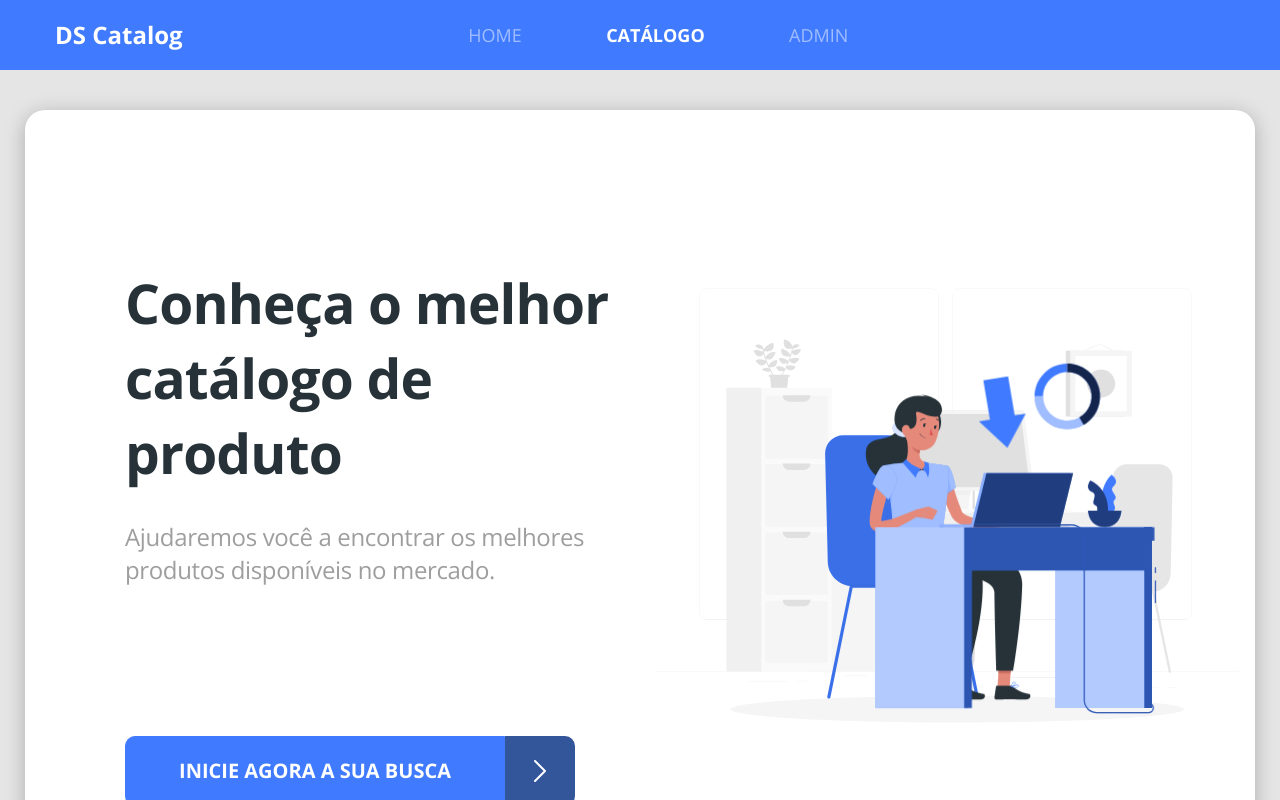
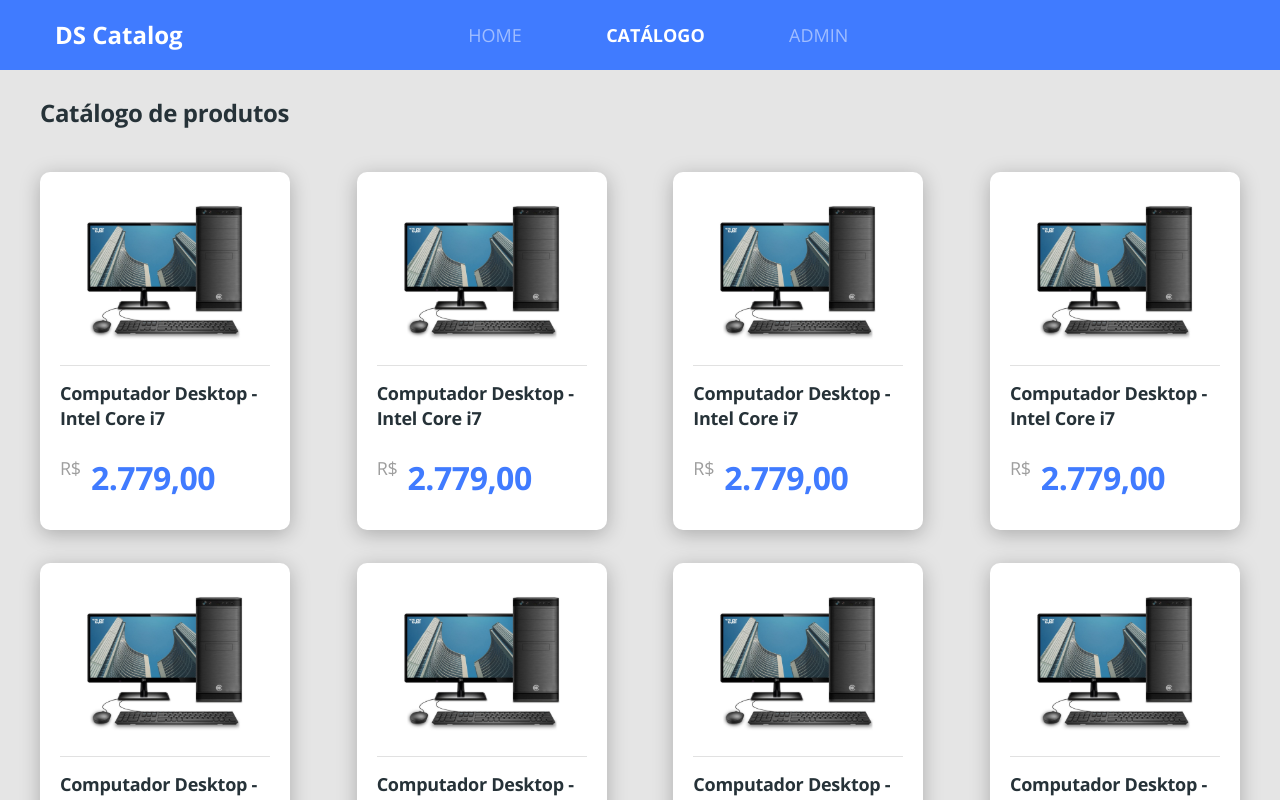
Before and after one commit to joseflexa/dscatalog-bootcamp-devsuperior, a React (Create React App) app in the folder front-web/: page /catalog in a window 1280 px wide. Shown: the top 800 px of the page. Built offline with nearby package versions, Linux system fonts and the light colour scheme.

Commit message:
Finish product listing layout

```diff
--- a/front-web/src/Routes.tsx
+++ b/front-web/src/Routes.tsx
@@ -9,7 +9,7 @@
     <BrowserRouter>
     <Navbar />
     <Switch>
-        <Route path="/">
+        <Route path="/" exact>
             <Home />
         </Route>
         <Route path="/catalog">
--- a/front-web/src/app.scss
+++ b/front-web/src/app.scss
@@ -21,3 +21,17 @@
     color: unset;
   }
 }
+
+.border-radius-20 {
+  border-radius: 20px;
+}
+
+.border-radius-10 {
+  border-radius: 10px;
+
+}
+.card-base {
+  background:  #FFF;
+  box-shadow: 0px 4px 20px rgba(0,0,0,0.25);
+
+}
--- /dev/null
+++ b/front-web/src/pages/Catalog/components/ProductCard/index.tsx
@@ -0,0 +1,24 @@
+import React from 'react';
+import {ReactComponent as ProductImage} from '../../../../core/assets/images/product.svg'
+import './styles.scss'
+
+const ProductCard = () => (
+    <div className="card-base border-radius-10 product-card">
+        <ProductImage />
+        <div className="product-info">
+            <h6 className="product-name">
+            Computador Desktop - Intel Core i7
+            </h6>
+            <div className="product-price-container">
+                <span className="product-currency">R$</span>
+                <h3 className="product-price">2.779,00</h3>
+
+            </div>
+
+        </div>
+    </div>
+
+
+);
+
+export default ProductCard;
--- /dev/null
+++ b/front-web/src/pages/Catalog/components/ProductCard/styles.scss
@@ -0,0 +1,40 @@
+.product-card {
+
+    padding: 20px 20px 30px 20px ;
+    text-align: center;
+}
+
+.product-info {
+    border-top: 1px solid #e1e1e1;
+    text-align: left;
+    padding-top: 15px;
+    margin-top: 15px;
+}
+
+.product-name {
+    font-size: 18px;
+    line-height: 25px;
+    letter-spacing: -0.015em;
+
+}
+
+.product-price-container {
+    margin-top: 25px;
+    display: flex;
+}
+
+.product-currency {
+    font-size: 18px;
+    line-height: 25px;
+    letter-spacing: -0.015em;
+    color: #9E9E9E;
+}
+
+.product-price {
+    font-size: 32px;
+    line-height: 44px;
+    letter-spacing: -0.015em;
+    color: #407BFF;
+    margin-left: 10px;
+
+}
--- a/front-web/src/pages/Catalog/index.tsx
+++ b/front-web/src/pages/Catalog/index.tsx
@@ -1,8 +1,24 @@
 import React from 'react';
+import ProductCard from './components/ProductCard';
+import './styles.scss';
 
 const Catalog  = () => (
-    <div>
-        <h1>Catalog</h1>
+    <div className="catalog-container">
+        <h1 className="catalog-title">
+        Catálogo de produtos
+
+        </h1>
+        <div className="catalog-products">
+        <ProductCard />
+        <ProductCard />
+        <ProductCard />
+        <ProductCard />
+        <ProductCard />
+        <ProductCard />
+        <ProductCard />
+        <ProductCard />
+
+        </div>
     </div>
 
 );
--- /dev/null
+++ b/front-web/src/pages/Catalog/styles.scss
@@ -0,0 +1,19 @@
+.catalog-container {
+    margin-top: 26px;
+    padding-left: 40px;
+    padding-right: 40px;
+}
+
+.catalog-title {
+    font-size: 24px;
+    line-height: 33px;
+    letter-spacing: -0.015em;
+}
+
+.catalog-products {
+    margin-top: 43px;
+   display: grid;
+   grid-template-columns: repeat(auto-fill, 250px);
+   grid-gap: 33px 20px;
+   justify-content: space-between;
+}
--- a/front-web/src/pages/Home/index.tsx
+++ b/front-web/src/pages/Home/index.tsx
@@ -6,7 +6,7 @@
 
 const Home = () => (
     <div className="home-container">
-        <div className="row home-content">
+        <div className="row home-content card-base border-radius-20">
         <div className="col-6 home-text">
         <h1 className="text-title">
             Conheça o melhor <br />catálogo de produto
--- a/front-web/src/pages/Home/styles.scss
+++ b/front-web/src/pages/Home/styles.scss
@@ -7,9 +7,7 @@
 }
 
 .home-content {
-    background-color: #fff;
-    box-shadow: 0px 4px 20px rgba(0, 0, 0, 0.25);
-    border-radius: 20px;
+
     padding-top: 155px;
     padding-bottom: 150px;
 }
```
Also changed, not shown: front-web/src/core/assets/images/product.svg (added), 1 other file (tests, documents, lock files or other folders).
